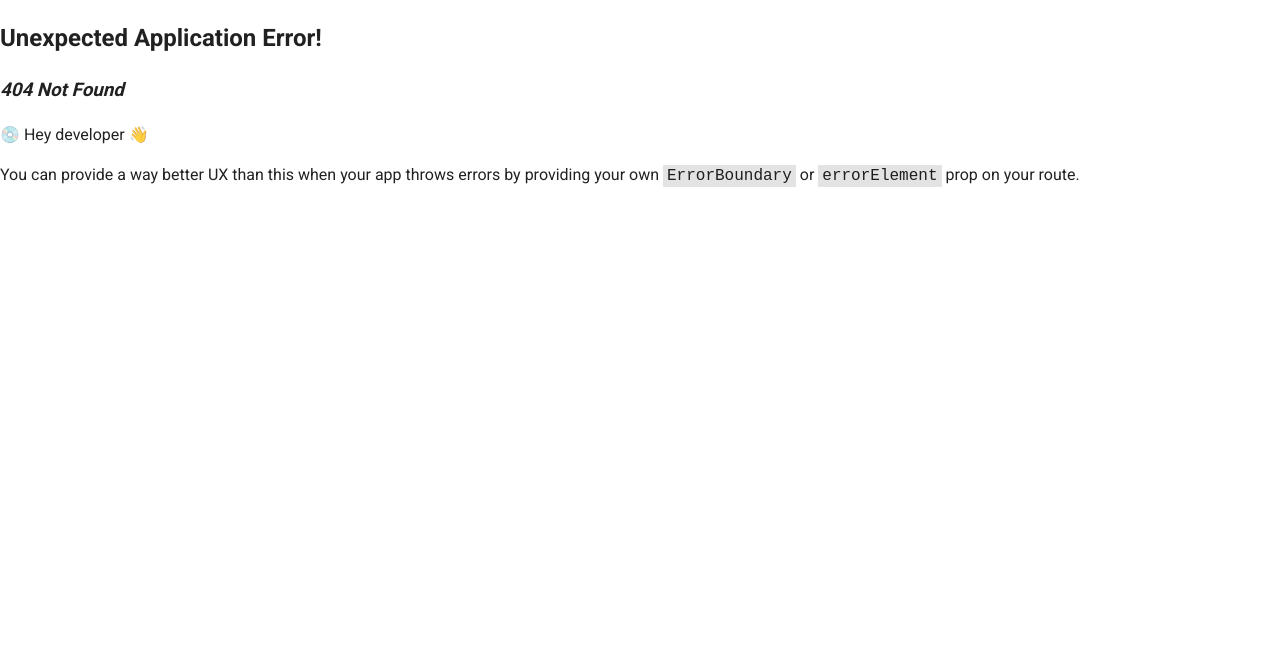
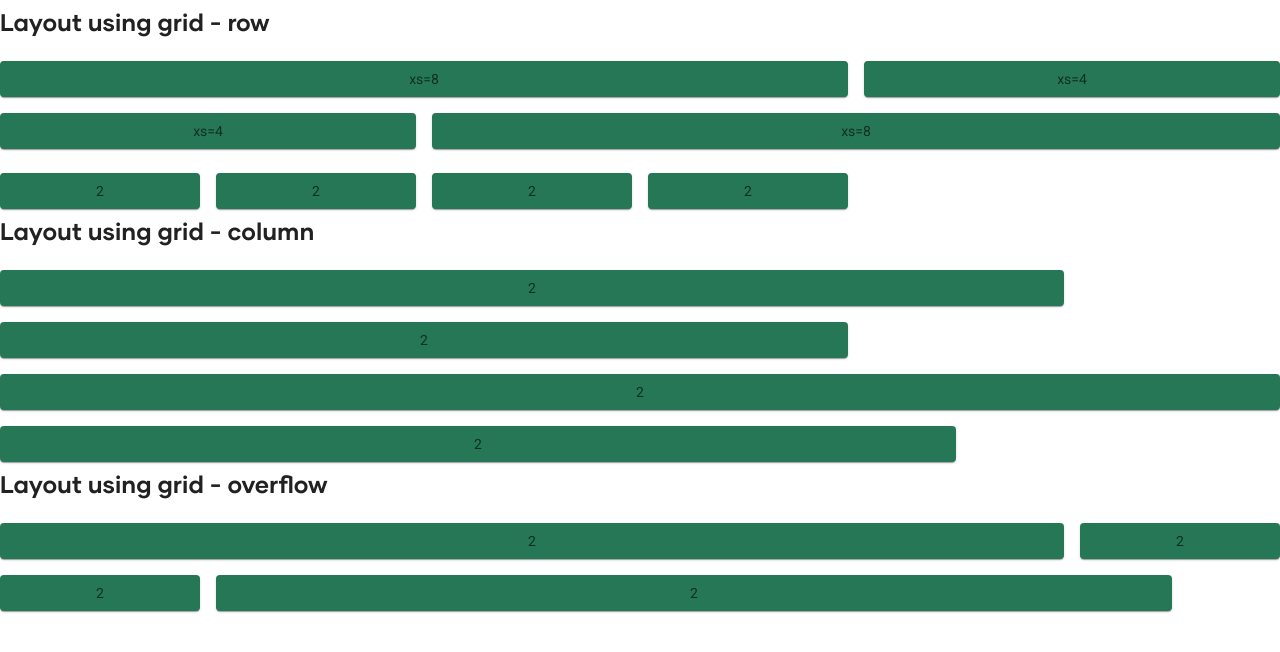
Before and after one commit to creditbook-poc/wlk-mui, a React (Vite) app: page /gridLayout in a window 1280 px wide. Before the commit this address had no page. Shown: the top 652 px of the page. Built offline with nearby package versions, Linux system fonts and the light colour scheme.

Commit message:
example using grid

```diff
--- a/src/App.tsx
+++ b/src/App.tsx
@@ -13,6 +13,7 @@ function App() {
         <Link to={"/typography"}>Typography</Link>
         <Link to={"/example"}>Example</Link>
         <Link to={"/boxLayout"}>Layout Using Box</Link>
+        <Link to={"/gridLayout"}>Layout Using Grid</Link>
       </Stack>
     </>
   );
--- /dev/null
+++ b/src/components/GridLayout.tsx
@@ -0,0 +1,84 @@
+import { Box, Grid, Paper, Typography, styled } from "@mui/material";
+
+const Item = styled(Paper)(({ theme }) => ({
+  backgroundColor: theme.palette.primary.main,
+  ...theme.typography.body2,
+  padding: theme.spacing(1),
+  textAlign: "center",
+  color: theme.palette.text.secondary,
+}));
+
+export const GridLayout = () => {
+  return (
+    <Box sx={{ flexGrow: 1 }}>
+      <Typography variant="h2" mt={1}>
+        Layout using grid - row
+      </Typography>
+      <Grid container spacing={2} mt={1}>
+        <Grid item xs={8}>
+          <Item>xs=8</Item>
+        </Grid>
+        <Grid item xs={4}>
+          <Item>xs=4</Item>
+        </Grid>
+        <Grid item xs={4}>
+          <Item>xs=4</Item>
+        </Grid>
+        <Grid item xs={8}>
+          <Item>xs=8</Item>
+        </Grid>
+      </Grid>
+
+      <Grid container spacing={2} mt={1}>
+        <Grid item xs={2}>
+          <Item>2</Item>
+        </Grid>
+        <Grid item xs={2}>
+          <Item>2</Item>
+        </Grid>
+        <Grid item xs={2}>
+          <Item>2</Item>
+        </Grid>
+        <Grid item xs={2}>
+          <Item>2</Item>
+        </Grid>
+      </Grid>
+
+      <Typography variant="h2" mt={1}>
+        Layout using grid - column
+      </Typography>
+      <Grid container flexDirection='column' spacing={2} mt={1}>
+        <Grid item xs={10}>
+          <Item>2</Item>
+        </Grid>
+        <Grid item xs={8}>
+          <Item>2</Item>
+        </Grid>
+        <Grid item xs={12}>
+          <Item>2</Item>
+        </Grid>
+        <Grid item xs={9}>
+          <Item>2</Item>
+        </Grid>
+      </Grid>
+
+      <Typography variant="h2" mt={1}>
+        Layout using grid - overflow
+      </Typography>
+      <Grid container spacing={2} mt={1}>
+        <Grid item xs={10}>
+          <Item>2</Item>
+        </Grid>
+        <Grid item xs={2}>
+          <Item>2</Item>
+        </Grid>
+        <Grid item xs={2}>
+          <Item>2</Item>
+        </Grid>
+        <Grid item xs={9}>
+          <Item>2</Item>
+        </Grid>
+      </Grid>
+    </Box>
+  );
+};
--- a/src/main.tsx
+++ b/src/main.tsx
@@ -10,6 +10,7 @@ import { Colors } from "./components/Colors";
 import { Typography } from "./components/Typography";
 import { LedgerHome } from "./screen/LedgerHome";
 import { BoxLayout } from "./components/BoxLayout";
+import { GridLayout } from "./components/GridLayout";
 
 const router = createBrowserRouter([
   {
@@ -36,6 +37,10 @@ const router = createBrowserRouter([
     path: "/boxLayout",
     element: <BoxLayout />,
   },
+  {
+    path: "/gridLayout",
+    element: <GridLayout />,
+  },
 ]);
 
 ReactDOM.createRoot(document.getElementById("root") as HTMLElement).render(
```
